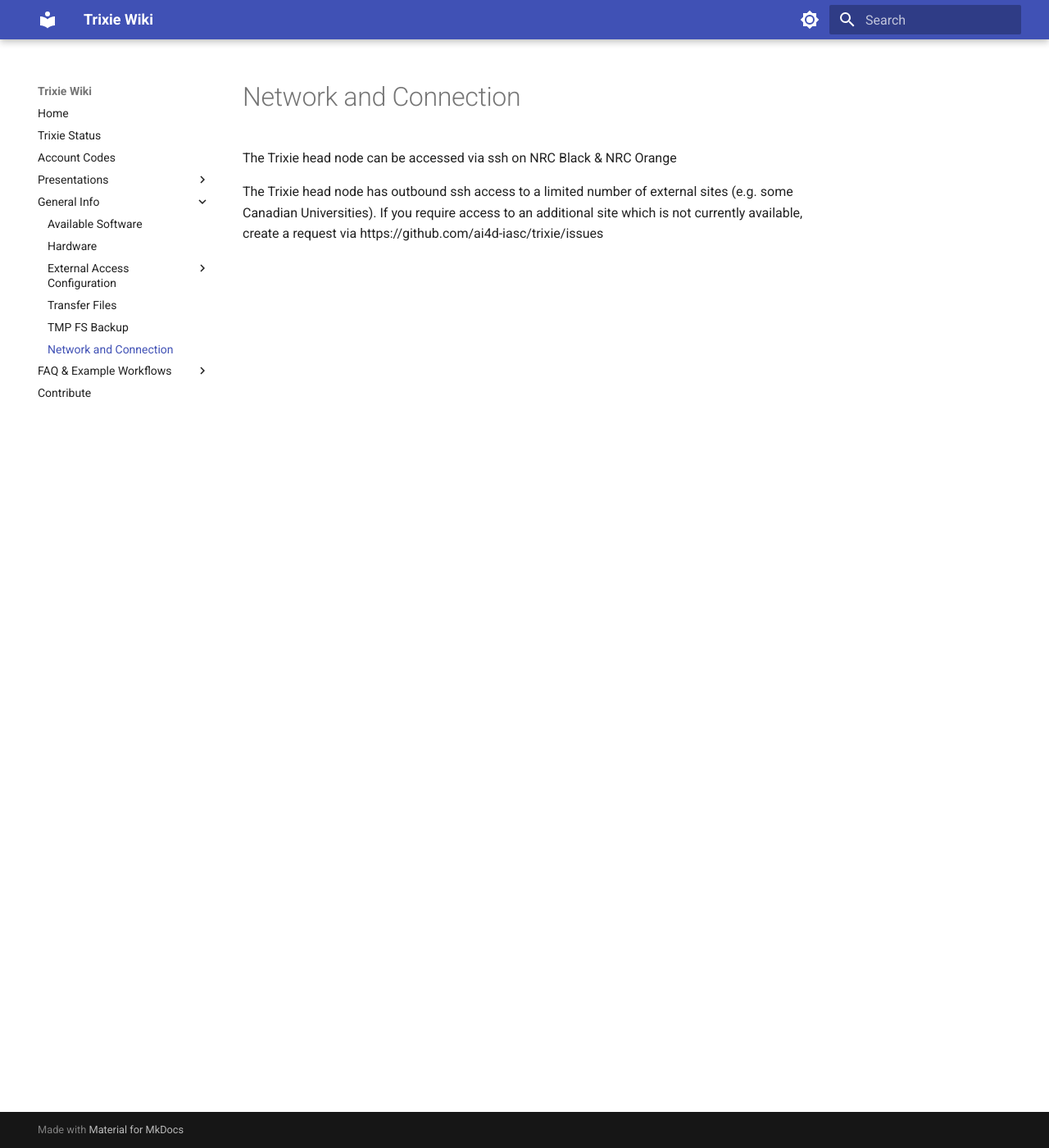
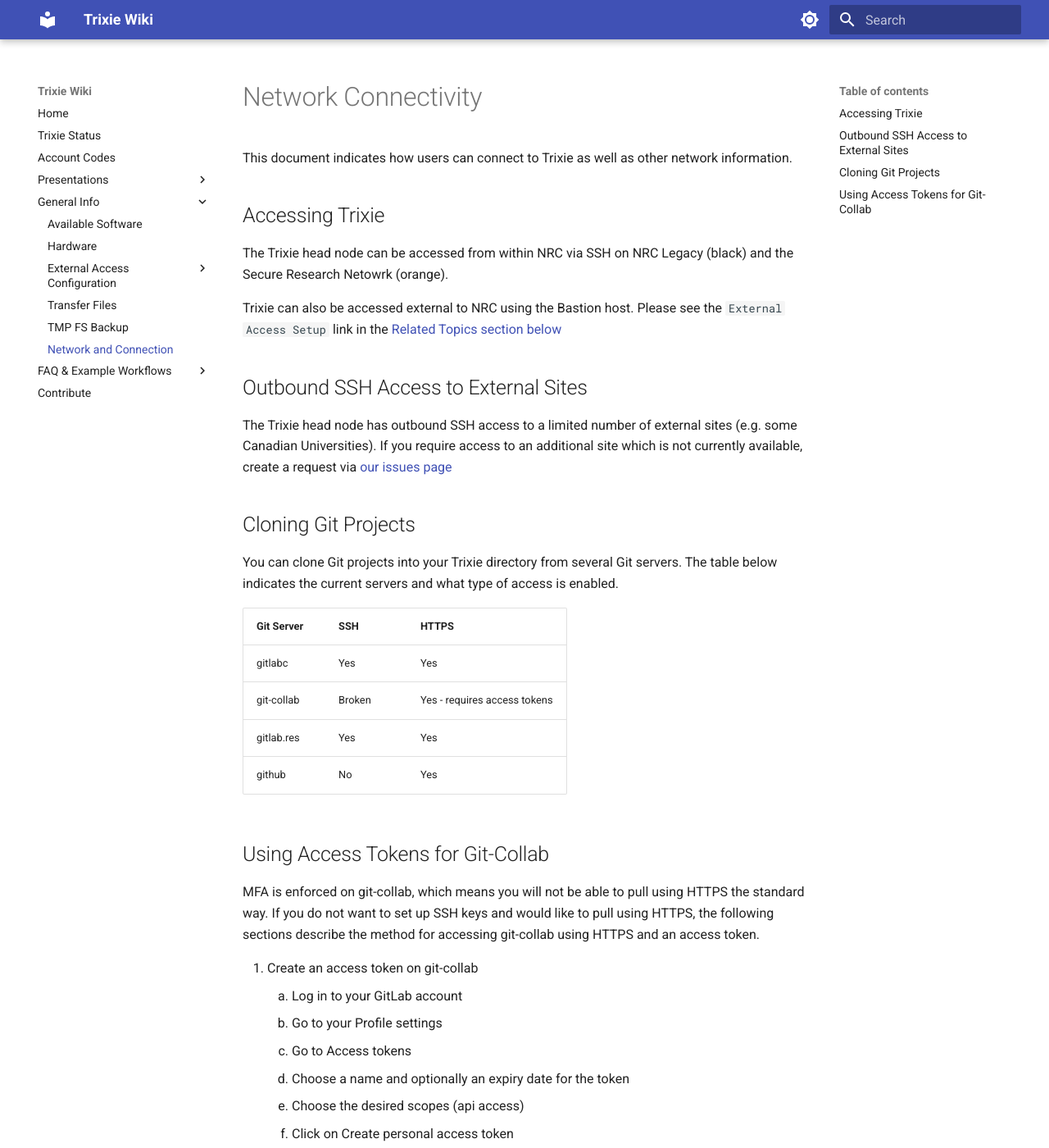
Before and after one commit to ai4d-iasc/trixie, an MkDocs documentation site: the page built from docs/Networking-and-connectivity.md, in a window 1280 px wide and 1400 px high. Shown: the whole window at 82% size. Built offline with MkDocs 1.6.1 and Material for MkDocs 9.7.7, drawn with Linux system fonts in a browser that asks for light colours; some of the changed text lies outside the part shown.

Commit message:
Revamped the network page

```diff
--- a/docs/Networking-and-connectivity.md
+++ b/docs/Networking-and-connectivity.md
@@ -1,3 +1,56 @@
-The Trixie head node can be accessed via ssh on NRC Black & NRC Orange
+# Network Connectivity
 
-The Trixie head node has outbound ssh access to a limited number of external sites (e.g. some Canadian Universities). If you require access to an additional site which is not currently available, create a request via https://github.com/ai4d-iasc/trixie/issues
+This document indicates how users can connect to Trixie as well as other network information.
+
+## Accessing Trixie
+
+The Trixie head node can be accessed from within NRC via SSH on NRC Legacy (black) and the Secure
+Research Netowrk (orange).
+
+Trixie can also be accessed external to NRC using the Bastion host. Please see the
+`External Access Setup` link in the [Related Topics section below](#related-topics)
+
+## Outbound SSH Access to External Sites
+
+The Trixie head node has outbound SSH access to a limited number of external sites (e.g. some
+Canadian Universities). If you require access to an additional site which is not currently
+available, create a request via [our issues page](https://github.com/ai4d-iasc/trixie/issues)
+
+## Cloning Git Projects
+
+You can clone Git projects into your Trixie directory from several Git servers. The table below
+indicates the current servers and what type of access is enabled.
+
+| Git Server | SSH    | HTTPS                        |
+| ---------- | ------ | ---------------------------- |
+| gitlabc    | Yes    | Yes                          |
+| git-collab | Broken | Yes - requires access tokens |
+| gitlab.res | Yes    | Yes                          |
+| github     | No     | Yes                          |
+
+## Using Access Tokens for Git-Collab
+
+MFA is enforced on git-collab, which means you will not be able to pull using HTTPS the standard
+way. If you do not want to set up SSH keys and would like to pull using HTTPS, the following
+sections describe the method for accessing git-collab using HTTPS and an access token.
+
+1. Create an access token on git-collab
+    1. Log in to your GitLab account
+    1. Go to your Profile settings
+    1. Go to Access tokens
+    1. Choose a name and optionally an expiry date for the token
+    1. Choose the desired scopes (api access)
+    1. Click on Create personal access token
+    1. Save the personal access token somewhere safe. Once you leave or refresh the page, you won’t
+       be able to access it again.
+1. Clone your Git project<br>
+   ``git clone https://oauth2:PERSONAL_ACCESS_TOKEN@git-collab.nrc.gc.ca/namespace/projectname.git``
+    - Replace `PERSONAL_ACCESS_TOKEN` with the token you have generated
+    - Replace `namespace` with the appropriate group or personal name space
+    - Replace `projectname` with the name of your project
+
+# Related Topics
+
+[External Access Setup](External-Access-Setup.md)
+
+[External Access Advanced Configuration](External-Access-Advanced-Configuration.md)
```
